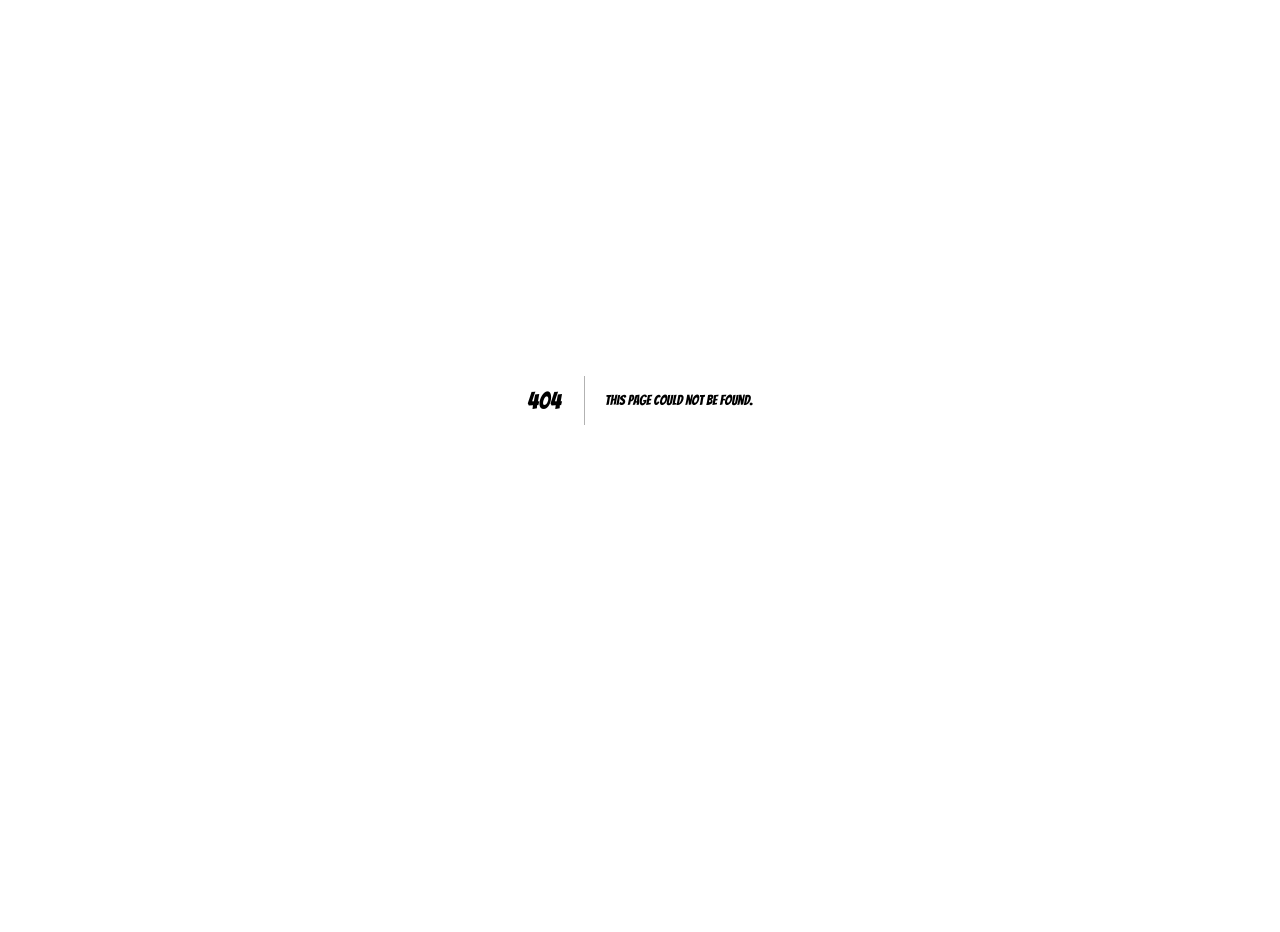
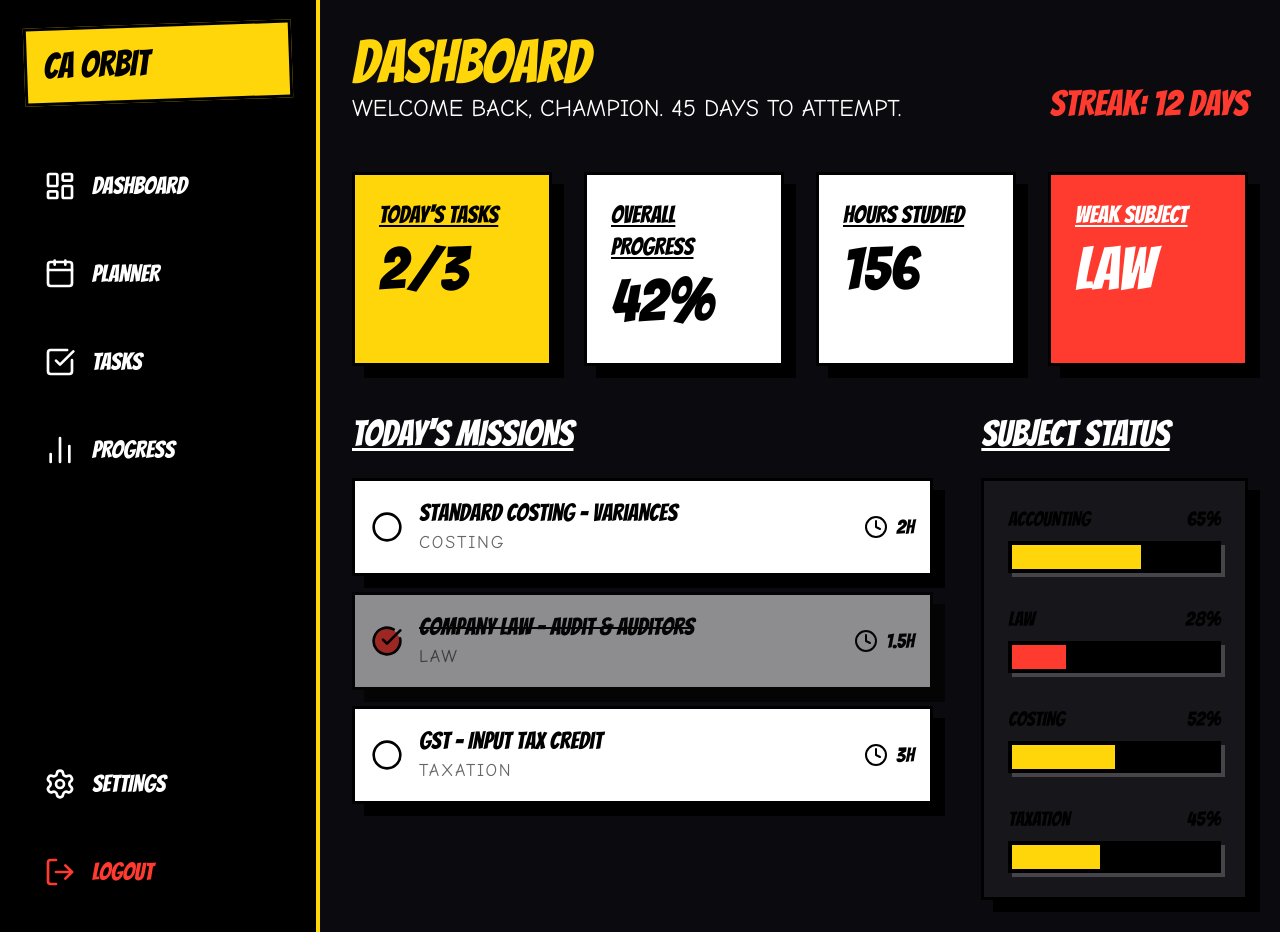
Before and after one commit to VedantJadhav701/ca-orbit, a Next.js app in the folder frontend/: page /dashboard in a window 1280 px wide. Before the commit this address had no page. Before the commit the page ends 800 px from the top, so only its background shows below. Built offline with nearby package versions, Linux system fonts and the light colour scheme.

Commit message:
feat: implement dashboard with sidebar, stats cards, and mission tracking

```diff
--- a/frontend/package.json
+++ b/frontend/package.json
@@ -9,6 +9,7 @@
     "lint": "eslint"
   },
   "dependencies": {
+    "lucide-react": "^1.14.0",
     "next": "16.2.4",
     "react": "19.2.4",
     "react-dom": "19.2.4"
--- /dev/null
+++ b/frontend/src/app/dashboard/layout.tsx
@@ -0,0 +1,16 @@
+import { Sidebar } from "@/components/Sidebar";
+
+export default function DashboardLayout({
+  children,
+}: {
+  children: React.ReactNode;
+}) {
+  return (
+    <div className="flex min-h-screen bg-dark">
+      <Sidebar />
+      <main className="flex-1 p-8 overflow-y-auto">
+        {children}
+      </main>
+    </div>
+  );
+}
--- /dev/null
+++ b/frontend/src/app/dashboard/page.tsx
@@ -0,0 +1,67 @@
+"use client";
+
+import React, { useState } from "react";
+import { StatsCard } from "@/components/StatsCard";
+import { ProgressBar } from "@/components/ProgressBar";
+import { TaskCard } from "@/components/TaskCard";
+
+export default function DashboardPage() {
+  const [tasks, setTasks] = useState([
+    { id: 1, title: "Standard Costing - Variances", subject: "COSTING", timeEstimate: "2h", completed: false },
+    { id: 2, title: "Company Law - Audit & Auditors", subject: "LAW", timeEstimate: "1.5h", completed: true },
+    { id: 3, title: "GST - Input Tax Credit", subject: "TAXATION", timeEstimate: "3h", completed: false },
+  ]);
+
+  const toggleTask = (id: number) => {
+    setTasks(tasks.map(task => task.id === id ? { ...task, completed: !task.completed } : task));
+  };
+
+  return (
+    <div className="space-y-12">
+      <header className="flex justify-between items-end">
+        <div>
+          <h1 className="text-6xl font-heading text-primary">DASHBOARD</h1>
+          <p className="text-2xl font-body">WELCOME BACK, CHAMPION. 45 DAYS TO ATTEMPT.</p>
+        </div>
+        <div className="text-right">
+          <div className="text-4xl font-heading text-secondary">STREAK: 12 DAYS</div>
+        </div>
+      </header>
+
+      {/* Stats Grid */}
+      <div className="grid grid-cols-1 md:grid-cols-4 gap-8">
+        <StatsCard title="TODAY'S TASKS" value="2/3" variant="primary" />
+        <StatsCard title="OVERALL PROGRESS" value="42%" variant="white" />
+        <StatsCard title="HOURS STUDIED" value="156" variant="white" />
+        <StatsCard title="WEAK SUBJECT" value="LAW" variant="secondary" />
+      </div>
+
+      <div className="grid grid-cols-1 lg:grid-cols-3 gap-12">
+        {/* Today's Tasks */}
+        <div className="lg:col-span-2 space-y-6">
+          <h2 className="text-4xl font-heading underline">TODAY'S MISSIONS</h2>
+          <div className="space-y-4">
+            {tasks.map(task => (
+              <TaskCard
+                key={task.id}
+                {...task}
+                onToggle={() => toggleTask(task.id)}
+              />
+            ))}
+          </div>
+        </div>
+
+        {/* Subject Progress */}
+        <div className="space-y-6">
+          <h2 className="text-4xl font-heading underline">SUBJECT STATUS</h2>
+          <div className="neo-card space-y-8 bg-white/5 border-white">
+            <ProgressBar label="ACCOUNTING" value={65} color="primary" />
+            <ProgressBar label="LAW" value={28} color="secondary" />
+            <ProgressBar label="COSTING" value={52} color="primary" />
+            <ProgressBar label="TAXATION" value={45} color="primary" />
+          </div>
+        </div>
+      </div>
+    </div>
+  );
+}
--- /dev/null
+++ b/frontend/src/components/ProgressBar.tsx
@@ -0,0 +1,30 @@
+import React from "react";
+
+interface ProgressBarProps {
+  label: string;
+  value: number; // 0 to 100
+  color?: "primary" | "secondary";
+}
+
+export const ProgressBar: React.FC<ProgressBarProps> = ({
+  label,
+  value,
+  color = "primary"
+}) => {
+  const barColor = color === "primary" ? "bg-primary" : "bg-secondary";
+
+  return (
+    <div className="space-y-2">
+      <div className="flex justify-between font-heading text-xl">
+        <span>{label}</span>
+        <span>{value}%</span>
+      </div>
+      <div className="w-full h-8 bg-black border-4 border-black shadow-[4px_4px_0px_rgba(255,255,255,0.2)] overflow-hidden">
+        <div
+          className={`h-full ${barColor} border-r-4 border-black transition-all duration-500`}
+          style={{ width: `${value}%` }}
+        />
+      </div>
+    </div>
+  );
+};
--- /dev/null
+++ b/frontend/src/components/Sidebar.tsx
@@ -0,0 +1,56 @@
+import React from "react";
+import Link from "next/link";
+import {
+  LayoutDashboard,
+  Calendar,
+  CheckSquare,
+  BarChart2,
+  Settings,
+  LogOut
+} from "lucide-react";
+
+const navItems = [
+  { icon: LayoutDashboard, label: "DASHBOARD", href: "/dashboard" },
+  { icon: Calendar, label: "PLANNER", href: "/planner" },
+  { icon: CheckSquare, label: "TASKS", href: "/tasks" },
+  { icon: BarChart2, label: "PROGRESS", href: "/progress" },
+];
+
+export const Sidebar: React.FC = () => {
+  return (
+    <aside className="w-80 min-h-screen bg-black border-r-4 border-primary p-6 flex flex-col space-y-12">
+      <div className="bg-primary text-black font-heading text-4xl p-4 border-brutalist shadow-brutalist -rotate-2">
+        CA ORBIT
+      </div>
+
+      <nav className="flex-1 space-y-4">
+        {navItems.map((item) => (
+          <Link
+            key={item.label}
+            href={item.href}
+            className="flex items-center space-x-4 p-4 font-heading text-2xl text-white border-4 border-transparent hover:border-white hover:bg-white/10 transition-all group"
+          >
+            <item.icon className="w-8 h-8 group-hover:text-primary transition-colors" />
+            <span>{item.label}</span>
+          </Link>
+        ))}
+      </nav>
+
+      <div className="space-y-4">
+        <Link
+          href="/settings"
+          className="flex items-center space-x-4 p-4 font-heading text-2xl text-white border-4 border-transparent hover:border-white transition-all"
+        >
+          <Settings className="w-8 h-8" />
+          <span>SETTINGS</span>
+        </Link>
+        <button
+          className="w-full flex items-center space-x-4 p-4 font-heading text-2xl text-secondary border-4 border-transparent hover:border-secondary transition-all"
+        >
+          <LogOut className="w-8 h-8" />
+          <span>LOGOUT</span>
+        </button>
+      </div>
+    </aside>
+  );
+};
--- /dev/null
+++ b/frontend/src/components/StatsCard.tsx
@@ -0,0 +1,31 @@
+import React from "react";
+
+interface StatsCardProps {
+  title: string;
+  value: string | number;
+  subtitle?: string;
+  variant?: "primary" | "secondary" | "white";
+  className?: string;
+}
+
+export const StatsCard: React.FC<StatsCardProps> = ({
+  title,
+  value,
+  subtitle,
+  variant = "white",
+  className = ""
+}) => {
+  const variants = {
+    primary: "bg-primary text-black",
+    secondary: "bg-secondary text-white",
+    white: "bg-white text-black",
+  };
+
+  return (
+    <div className={`neo-card ${variants[variant]} ${className}`}>
+      <h3 className="text-2xl font-heading underline mb-2">{title}</h3>
+      <div className="text-6xl font-heading mb-2">{value}</div>
+      {subtitle && <p className="text-xl font-body opacity-80">{subtitle}</p>}
+    </div>
+  );
+};
--- /dev/null
+++ b/frontend/src/components/TaskCard.tsx
@@ -0,0 +1,36 @@
+import React from "react";
+import { CheckCircle, Circle, Clock } from "lucide-react";
+
+interface TaskCardProps {
+  title: string;
+  subject: string;
+  timeEstimate: string;
+  completed: boolean;
+  onToggle: () => void;
+}
+
+export const TaskCard: React.FC<TaskCardProps> = ({
+  title,
+  subject,
+  timeEstimate,
+  completed,
+  onToggle
+}) => {
+  return (
+    <div className={`neo-card flex items-center justify-between p-4 ${completed ? "bg-zinc-200 opacity-60" : "bg-white"}`}>
+      <div className="flex items-center space-x-4">
+        <button onClick={onToggle} className="text-black hover:text-secondary transition-colors">
+          {completed ? <CheckCircle className="w-8 h-8 fill-secondary text-black" /> : <Circle className="w-8 h-8" />}
+        </button>
+        <div>
+          <h4 className={`text-2xl font-heading ${completed ? "line-through" : ""}`}>{title}</h4>
+          <p className="font-body text-lg text-black/60 uppercase tracking-widest">{subject}</p>
+        </div>
+      </div>
+      <div className="flex items-center space-x-2 font-heading text-xl">
+        <Clock className="w-6 h-6" />
+        <span>{timeEstimate}</span>
+      </div>
+    </div>
+  );
+};
```
Also changed, not shown: 1 other file (tests, documents, lock files or other folders).
